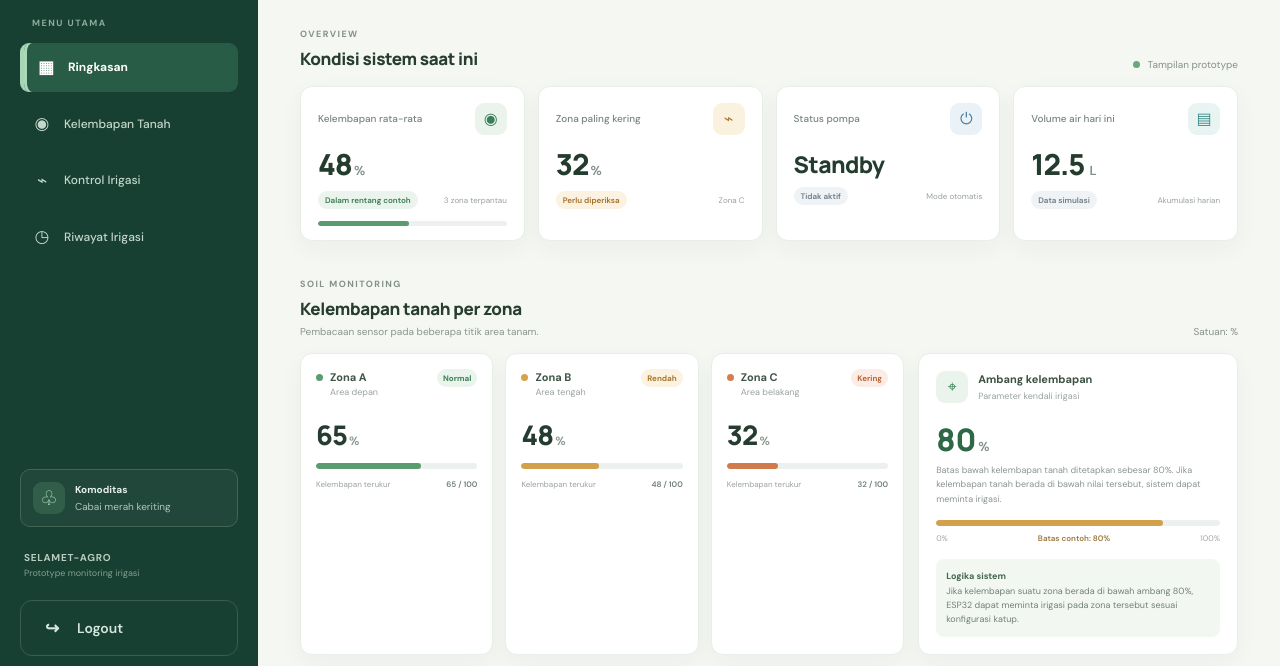
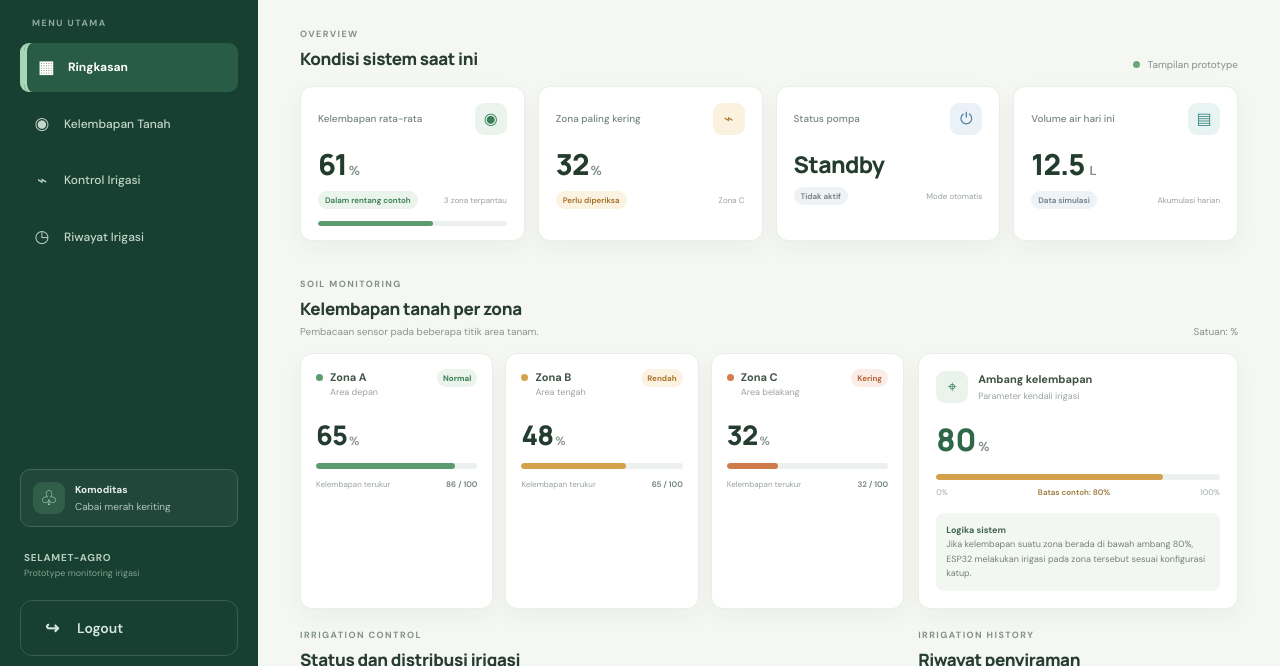
Before and after one commit to sanditheresiaa/SELAMET-AGRO, a plain HTML site: page index.html in a window 1280 px wide. Shown: the part 122-788 px from the top of the page. Drawn offline with Linux system fonts and the light colour scheme.

Commit message:
Update index.html

```diff
--- a/index.html
+++ b/index.html
@@ -60,9 +60,9 @@
         <div class="summary-grid">
           <article class="metric-card primary-metric">
             <div class="metric-top"><span>Kelembapan rata-rata</span><span class="metric-icon green-icon">◉</span></div>
-            <div class="metric-value">48<span>%</span></div>
+            <div class="metric-value">61<span>%</span></div>
             <div class="metric-foot"><span class="status-tag status-good">Dalam rentang contoh</span><span>3 zona terpantau</span></div>
-            <div class="mini-track"><span style="width:48%"></span></div>
+            <div class="mini-track"><span style="width:61%"></span></div>
           </article>
           <article class="metric-card">
             <div class="metric-top"><span>Zona paling kering</span><span class="metric-icon amber-icon">⌁</span></div>
@@ -93,14 +93,14 @@
             <article class="zone-card">
               <div class="zone-head"><div><span class="zone-dot zone-a"></span><b>Zona A</b><small>Area depan</small></div><span class="zone-state good-state">Normal</span></div>
               <div class="zone-reading">65<span>%</span></div>
-              <div class="soil-track"><span class="fill-green" style="width:65%"></span></div>
-              <div class="zone-foot"><span>Kelembapan terukur</span><b>65 / 100</b></div>
+              <div class="soil-track"><span class="fill-green" style="width:86%"></span></div>
+              <div class="zone-foot"><span>Kelembapan terukur</span><b>86 / 100</b></div>
             </article>
             <article class="zone-card">
               <div class="zone-head"><div><span class="zone-dot zone-b"></span><b>Zona B</b><small>Area tengah</small></div><span class="zone-state warn-state">Rendah</span></div>
               <div class="zone-reading">48<span>%</span></div>
-              <div class="soil-track"><span class="fill-yellow" style="width:48%"></span></div>
-              <div class="zone-foot"><span>Kelembapan terukur</span><b>48 / 100</b></div>
+              <div class="soil-track"><span class="fill-yellow" style="width:65%"></span></div>
+              <div class="zone-foot"><span>Kelembapan terukur</span><b>65 / 100</b></div>
             </article>
             <article class="zone-card">
               <div class="zone-head"><div><span class="zone-dot zone-c"></span><b>Zona C</b><small>Area belakang</small></div><span class="zone-state dry-state">Kering</span></div>
@@ -122,10 +122,6 @@
 
     <div class="threshold-value">80<span>%</span></div>
 
-    <p>
-        Batas bawah kelembapan tanah ditetapkan sebesar 80%.
-        Jika kelembapan tanah berada di bawah nilai tersebut,
-        sistem dapat meminta irigasi.
     </p>
 
     <div class="threshold-line">
@@ -141,7 +137,7 @@
     <div class="logic-note">
         <b>Logika sistem</b><br>
         Jika kelembapan suatu zona berada di bawah ambang 80%,
-        ESP32 dapat meminta irigasi pada zona tersebut sesuai
+        ESP32 melakukan irigasi pada zona tersebut sesuai
         konfigurasi katup.
     </div>
 </aside>
@@ -237,7 +233,6 @@ aca ulang kondisi tanah</li>
           <div class="history-row"><b>08:15</b><span>Zona A</span><span>3 menit</span><span>4.0 L</span><span class="history-done">Selesai</span></div>
           <div class="history-row"><b>10:30</b><span>Zona B</span><span>2 menit</span><span>3.5 L</span><span class="history-done">Selesai</span></div>
           <div class="history-row"><b>13:05</b><span>Zona C</span><span>3 menit</span><span>5.0 L</span><span class="history-done">Selesai</span></div>
-          <div class="history-foot">Seluruh data riwayat di atas merupakan data contoh, bukan hasil pengukuran aktual.</div>
         </div>
       </section>
 
```
